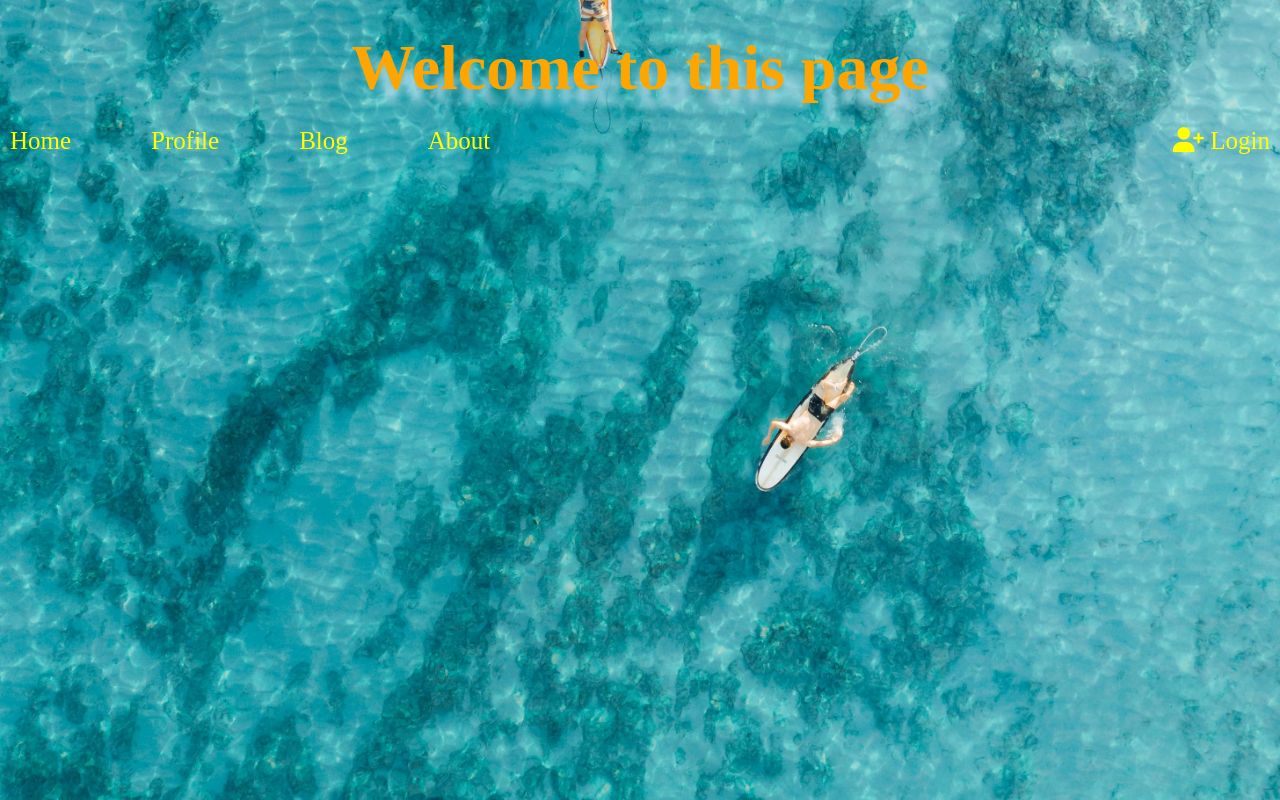
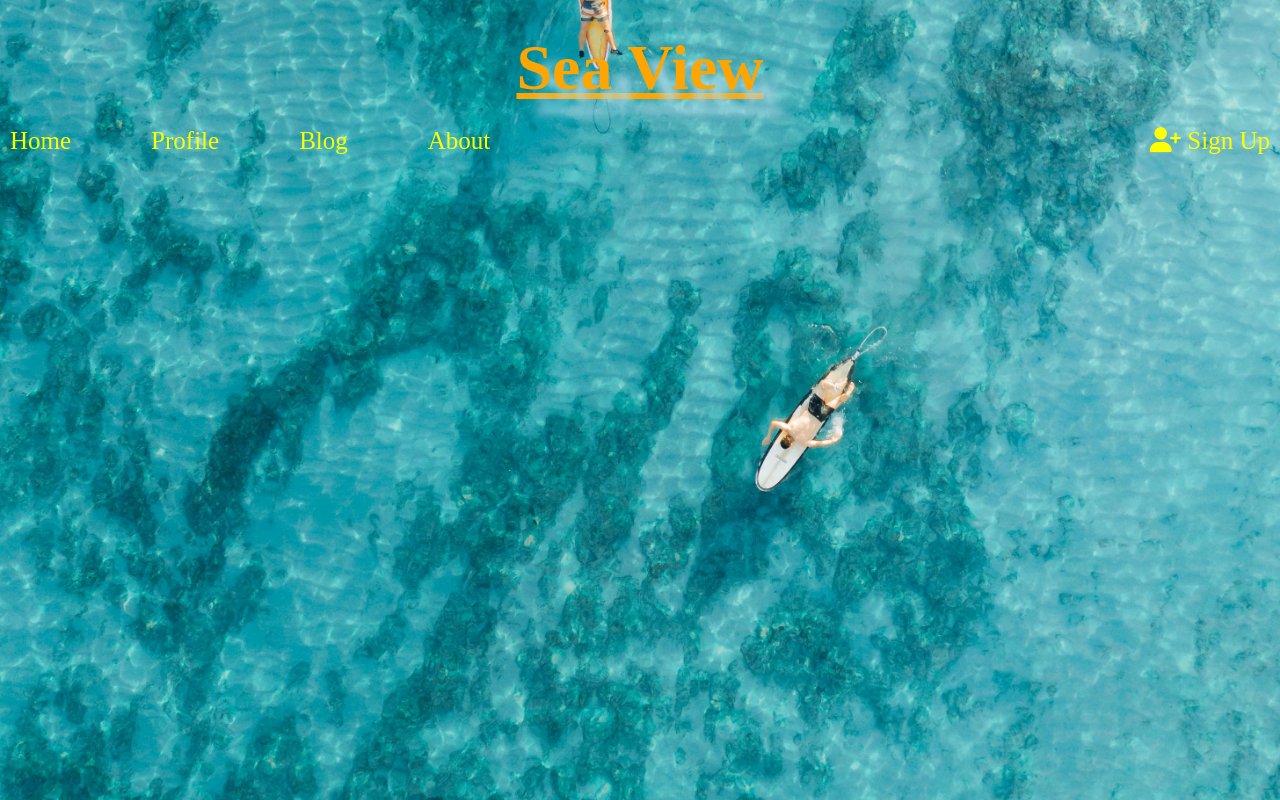
Before and after one commit to SamitRaiyan/mod7--Responsive-Website-Layout, a plain HTML site: page form.html in a window 1280 px wide. Drawn offline with Linux system fonts and the light colour scheme.

Commit message:
before snacks

```diff
--- a/form.css
+++ b/form.css
@@ -14,6 +14,7 @@ body > h1{
     /* background-color: skyblue; */
     text-shadow: 20px 15px 10px lightblue;
     font-size: 4rem;
+    text-decoration:underline;
 }
 nav a{
     text-decoration: none;
--- a/form.html
+++ b/form.html
@@ -9,7 +9,7 @@
     <script src="https://kit.fontawesome.com/1d3622b5d7.js" crossorigin="anonymous"></script>
   </head>
   <body>
-    <h1><span class="welcome">Welcome to this page</span></h1>
+    <h1><span class="welcome">Sea View</span></h1>
     <nav>
       <div class="nav-menu">
         <a href="">Home</a>
@@ -17,7 +17,7 @@
       <a href="">Blog</a>
       <a href="">About</a>
       </div>
-      <a href=""><span><i class="fa-solid fa-user-plus"></i></span> Login</a>
+      <a href=""><span><i class="fa-solid fa-user-plus"></i></span> Sign Up</a>
     </nav>
   </body>
 </html>
```
